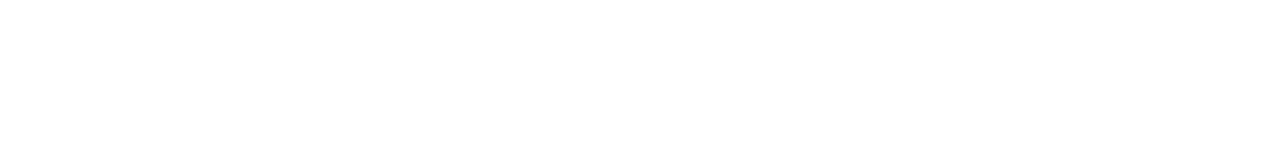
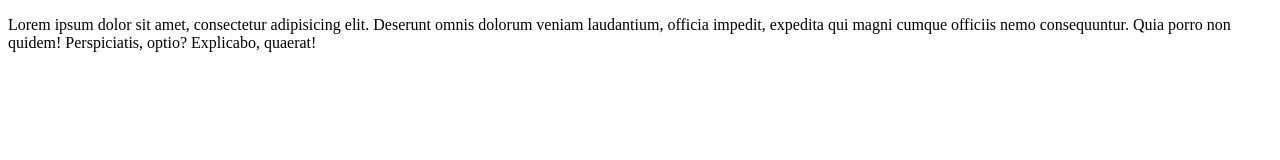
Before and after one commit to hijauuudaoun/REVOLUSI, a plain HTML site: page index.html in a window 1280 px wide. Drawn offline with Linux system fonts and the light colour scheme.

Commit message:
menmambahkan paragraf

```diff
--- a/index.html
+++ b/index.html
@@ -6,6 +6,6 @@
     <title>coba git remote</title>
 </head>
 <body>
-
+    <p>Lorem ipsum dolor sit amet, consectetur adipisicing elit. Deserunt omnis dolorum veniam laudantium, officia impedit, expedita qui magni cumque officiis nemo consequuntur. Quia porro non quidem! Perspiciatis, optio? Explicabo, quaerat!</p>
 </body>
 </html>
```
